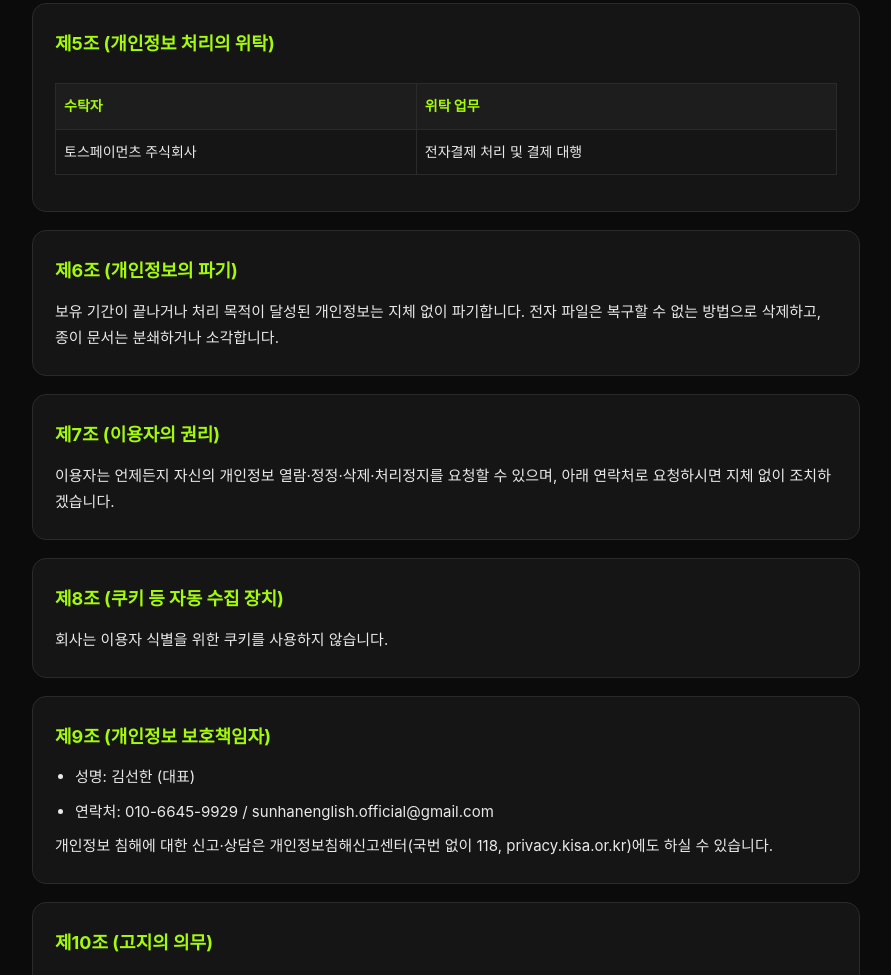
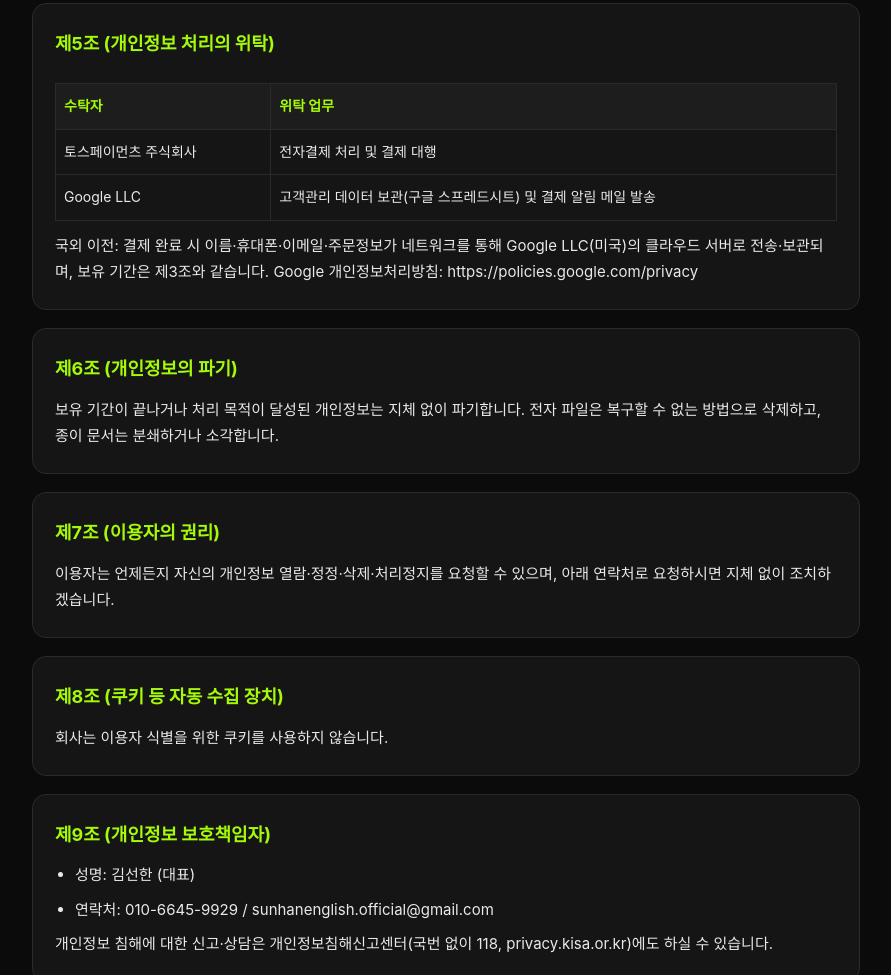
Before and after one commit to ssunhankim-bot/sunhanenglish, a plain HTML site: page privacy.html in a window 1280 px wide. Shown: the part 1249-2224 px from the top of the page, without its empty margins (194-1085 px from the left). Drawn offline with Linux system fonts and the light colour scheme; a web font is replaced by a local one.

Commit message:
Update privacy.html

```diff
--- a/privacy.html
+++ b/privacy.html
@@ -83,8 +83,10 @@
     <table>
       <tr><th>수탁자</th><th>위탁 업무</th></tr>
       <tr><td>토스페이먼츠 주식회사</td><td>전자결제 처리 및 결제 대행</td></tr>
+            <tr><td>Google LLC</td><td>고객관리 데이터 보관(구글 스프레드시트) 및 결제 알림 메일 발송</td></tr>
     </table>
     </div>
+        <p>국외 이전: 결제 완료 시 이름·휴대폰·이메일·주문정보가 네트워크를 통해 Google LLC(미국)의 클라우드 서버로 전송·보관되며, 보유 기간은 제3조와 같습니다. Google 개인정보처리방침: https://policies.google.com/privacy</p>
   </section>
 
   <section>
```
